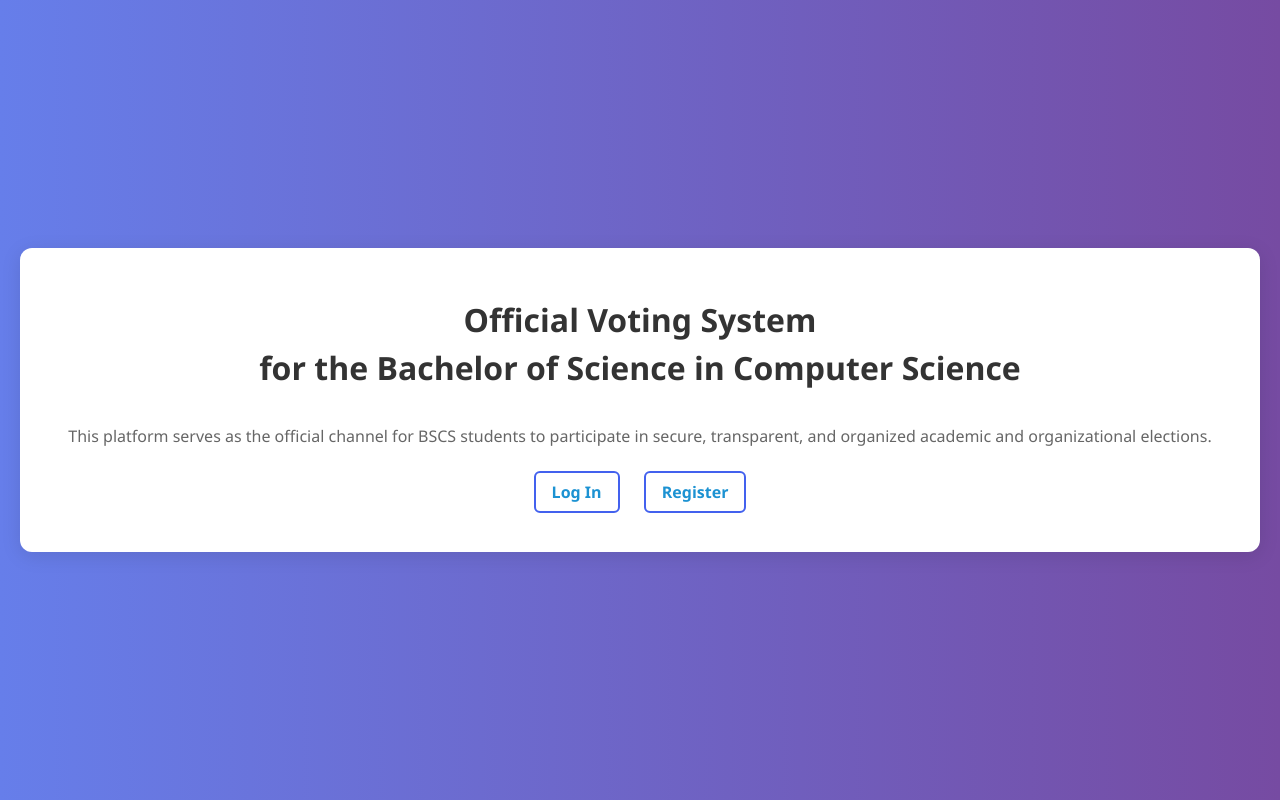
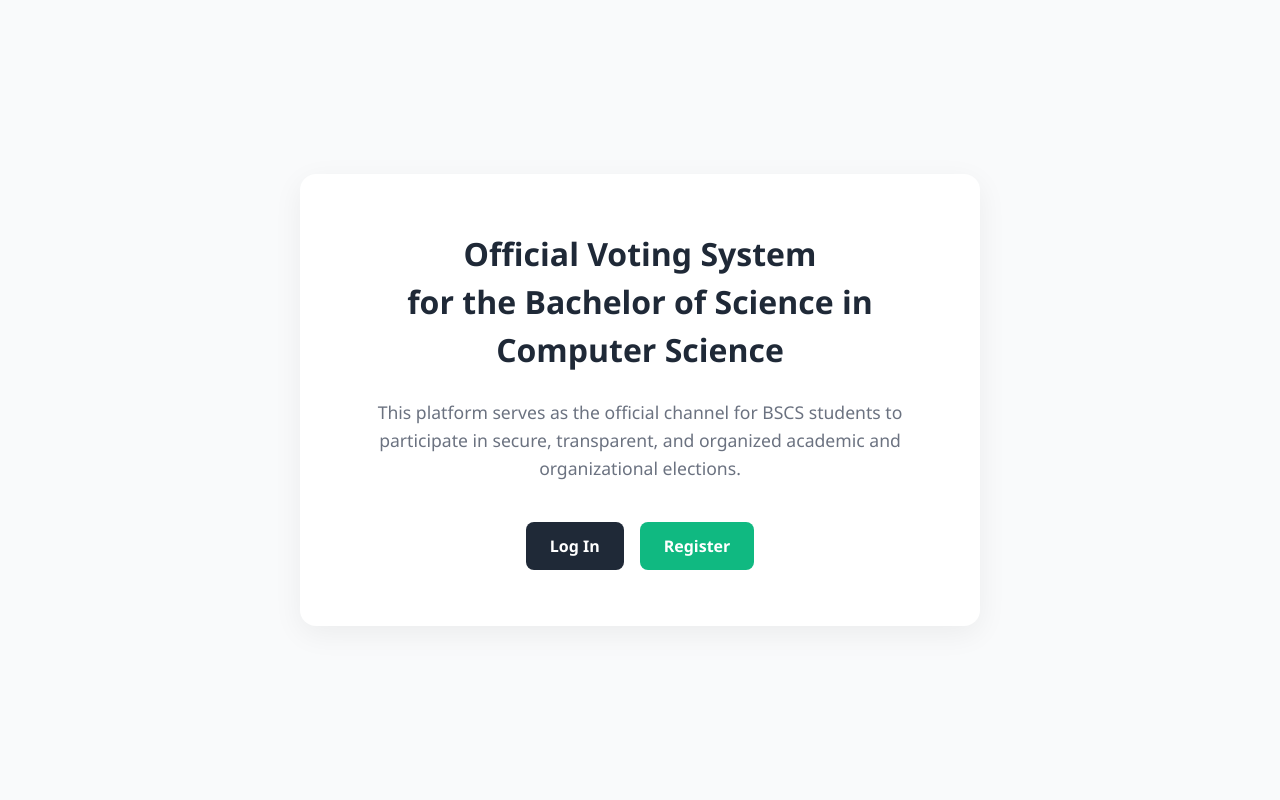
Before and after one commit to mggyslz/1-night-project, a website built with Vite: page index.html in a window 1280 px wide. Built offline with nearby package versions, Linux system fonts and the light colour scheme.

Commit message:
Update landing page styles

```diff
--- a/public/landing/landing.css
+++ b/public/landing/landing.css
@@ -1,46 +1,76 @@
 @import url('../global.css');
+
+:root {
+  --primary: #1f2937;      /* charcoal gray */
+  --secondary: #6b7280;    /* cool gray */
+  --accent: #10b981;       /* modern green for subtle pop */
+  --bg-light: #f9fafb;     /* soft neutral background */
+  --white: #ffffff;
+}
+
 body {
   margin: 0;
   font-family: 'Segoe UI', Tahoma, Geneva, Verdana, sans-serif;
-  background: linear-gradient(to right, #667eea, #764ba2);
+  background-color: var(--bg-light);
   display: flex;
   justify-content: center;
   align-items: center;
   height: 100vh;
+  color: var(--primary);
 }
 
 #app {
-  background: white;
-  padding: 3rem;
-  border-radius: 12px;
-  box-shadow: 0 4px 20px rgba(0, 0, 0, 0.1);
+  background: var(--white);
+  padding: 3.5rem 4rem;
+  border-radius: 16px;
+  box-shadow: 0 8px 30px rgba(0, 0, 0, 0.06);
+  max-width: 680px;
+  width: 100%;
   text-align: center;
 }
 
-h1 {
+.landing-container h1 {
   font-size: 2rem;
-  margin-bottom: 2rem;
-  color: #333;
+  font-weight: 600;
+  margin-bottom: 1.5rem;
+  color: var(--primary);
 }
 
-p {
-  font-size: 1rem;
-  color: #666;
-  margin-bottom: 2rem;
+.landing-container p {
+  font-size: 1.1rem;
+  color: var(--secondary);
+  margin-bottom: 2.5rem;
+  line-height: 1.6;
 }
 
-a[data-link] {
-  font-weight: bold;
-  color: #1c92d2;
-  text-decoration: none;
-  margin: 0 10px;
-  padding: 0.5rem 1rem;
-  border: 2px solid var(--primary);
-  border-radius: 6px;
-  transition: background 0.3s, color 0.3s;
+.landing-buttons {
+  display: flex;
+  justify-content: center;
+  gap: 1rem;
+  flex-wrap: wrap;
 }
 
-a[data-link]:hover {
-  background: var(--primary);
-  color: white;
+a.btn {
+  font-weight: 600;
+  font-size: 1rem;
+  color: var(--white);
+  background-color: var(--primary);
+  text-decoration: none;
+  padding: 0.75rem 1.5rem;
+  border: none;
+  border-radius: 8px;
+  transition: background 0.3s ease, transform 0.2s ease;
 }
+
+a.btn:hover {
+  background-color: #111827; /* darker charcoal */
+  transform: translateY(-2px);
+}
+
+a.btn-secondary {
+  background-color: var(--accent);
+}
+
+a.btn-secondary:hover {
+  background-color: #059669; /* darker green */
+}
```
Also changed, not shown: public/landing/landing.html (+8 -6 lines).
